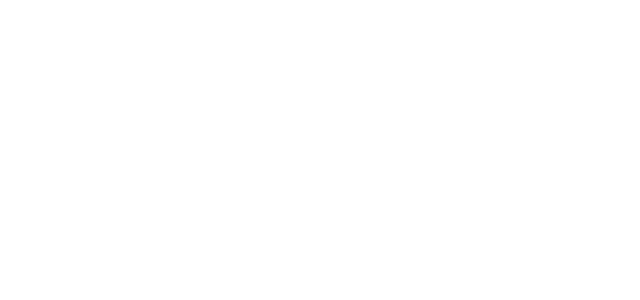
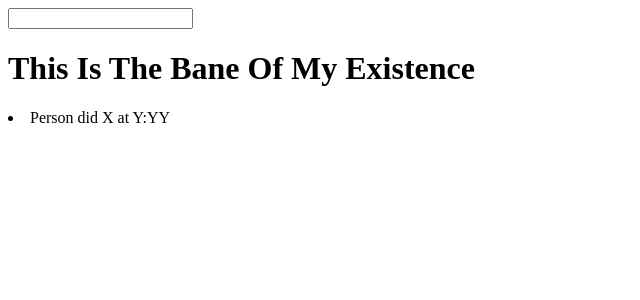
Before and after one commit to AniDoesCoding/Project-220, a React (Create React App) app in the folder frontend/: page /home in a window 1280 px wide. Before the commit this address had no page. Shown: the top 300 px of the page, without its empty margins (0-640 px from the left). Built offline with nearby package versions, Linux system fonts and the light colour scheme.

Commit message:
I'm a complete dumbass (it works now)

```diff
--- a/frontend/src/App.js
+++ b/frontend/src/App.js
@@ -6,6 +6,9 @@
     <Router>
         <Routes>
             <Route path="/" element={<HomePage />} />
+            <Route path="/home" element={<HomePage />} />
+            <Route path="/profile" element={<HomePage />} />
+            <Route path="/project" element={<HomePage />} />
         </Routes>
     </Router>
 );
--- a/frontend/src/components/ActivityCard.js
+++ b/frontend/src/components/ActivityCard.js
@@ -1,9 +1,12 @@
 import React from 'react';
 
 const ActivityCard = () => {
-    <li className="acCard">
-        Person did X at Y:YY
-    </li>
+    return(
+        <li className="acCard">
+            Person did X at Y:YY
+        </li>
+    )
+
 }
 
 export default ActivityCard;
--- a/frontend/src/components/ActivityFeed.js
+++ b/frontend/src/components/ActivityFeed.js
@@ -2,9 +2,11 @@
 import ActivityCard from './ActivityCard';
 
 const ActivityFeed = () => {
-    <div>
-        <ActivityCard />
-    </div>
+    return(
+        <div>
+            <ActivityCard />
+        </div>
+    )
 }
 
 export default ActivityFeed;
--- a/frontend/src/components/Banner.js
+++ b/frontend/src/components/Banner.js
@@ -2,9 +2,11 @@
 import SearchBar from './SearchBar';
 
 const Banner = () => {
-    <header>
-        <SearchBar />
-    </header>
+    return(
+        <header>
+            <SearchBar />
+        </header>
+    )
 }
 
 export default Banner;
--- a/frontend/src/components/SearchBar.js
+++ b/frontend/src/components/SearchBar.js
@@ -1,9 +1,11 @@
 import React from 'react';
 
 const SearchBar = () => {
-    <>
-        <input />
-    </>
+    return(
+        <>
+            <input />
+        </>
+    )
 }
 
 export default SearchBar;
--- a/frontend/src/pages/HomePage.js
+++ b/frontend/src/pages/HomePage.js
@@ -1,6 +1,6 @@
 import React from 'react';
 import Banner from '../components/Banner'
-import ActivityFeed from '../components/activityfeed'
+import ActivityFeed from '../components/ActivityFeed'
 
 const HomePage = () => (
     <>
```
